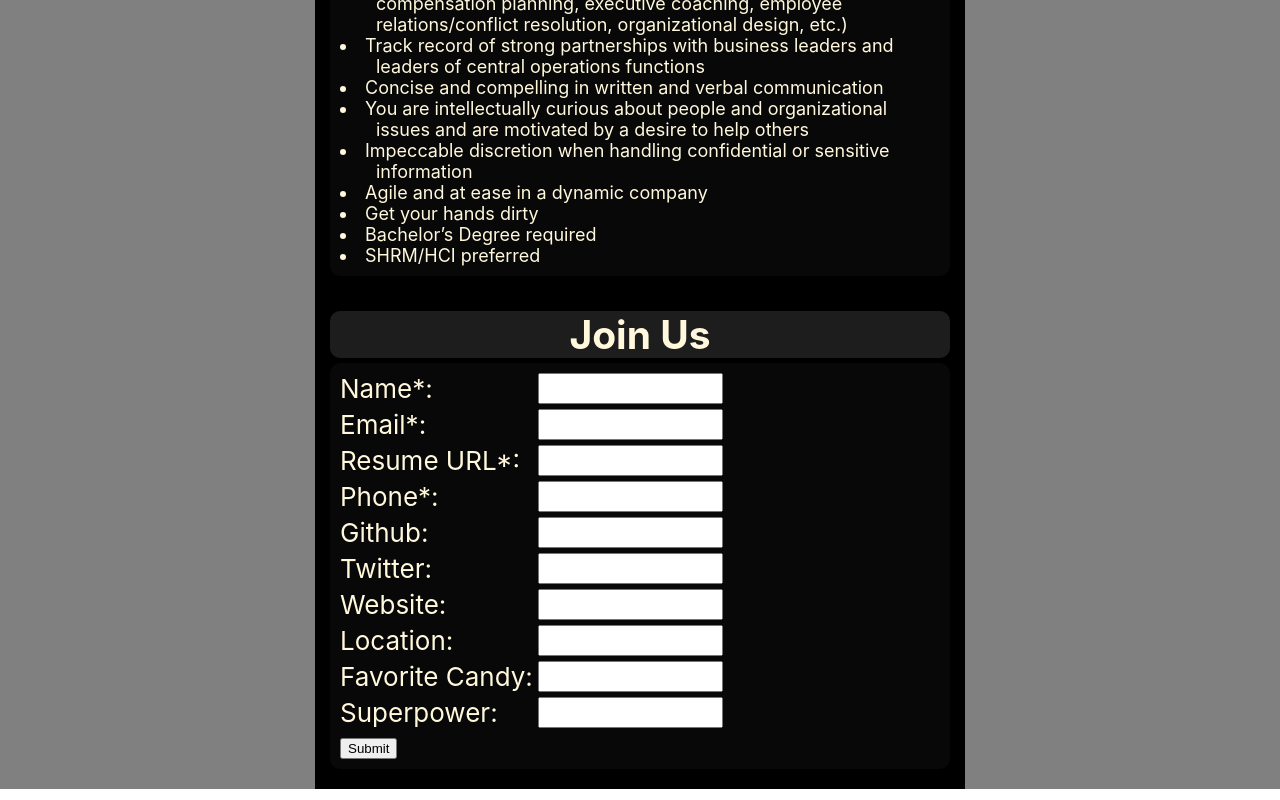
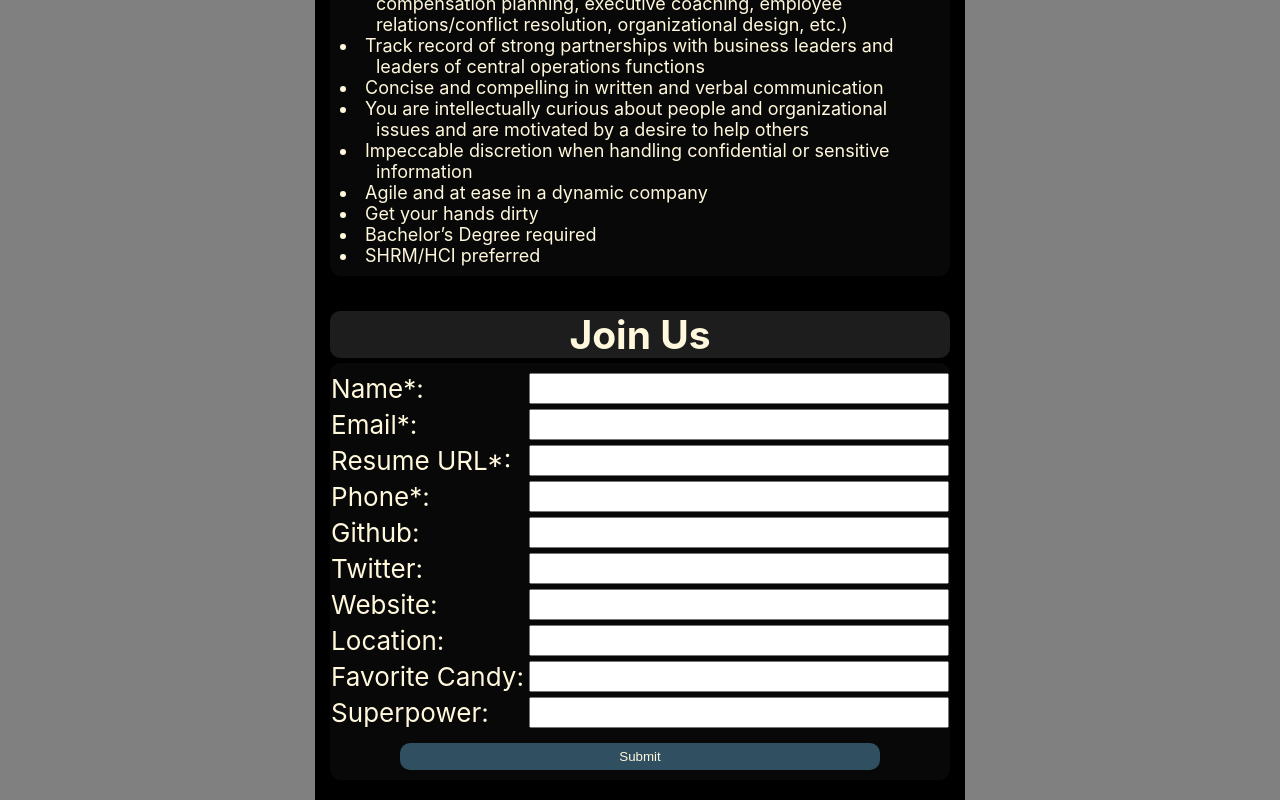
Before and after one commit to john-patterson/plaid-job-client, a React (Create React App) app: page /apply/014131e1-de48-4e94-b569-eb0e928e45d8 in a window 1280 px wide. Shown: the part 2290-3090 px from the top of the page. Built offline with nearby package versions, Linux system fonts and the light colour scheme.

Commit message:
style finished on apply page

```diff
--- a/src/pages/JobApplyPage.css
+++ b/src/pages/JobApplyPage.css
@@ -1,7 +1,26 @@
 .form-data {
     display: grid;
-    grid-template-columns: max-content max-content;
+    grid-template-columns: max-content 70%;
     grid-gap: 5px;
+    justify-content: center;
+}
+
+.job-application {
+    display: flex;
+    flex-direction: column;
+    justify-content: center;
+}
+
+.form-submit {
+    margin-top: 15px;
+    width: 80%;
+    margin-left: 10%;
+    height: 2em;
+    color: cornsilk;
+    background-color: rgb(48, 79, 97);
+    border: 0;
+    border-radius: 10px;
+
 }
 
 .form-data label {
--- a/src/pages/JobApplyPage.tsx
+++ b/src/pages/JobApplyPage.tsx
@@ -51,7 +51,8 @@ function JobApplicationForm(props: IJobApplyPageProps): JSX.Element {
   }
 
   return (
-    <form className="job-application" onSubmit={handleSubmit}>
+    <form onSubmit={handleSubmit}>
+      <div className="job-application">
         <div className="form-data">
           <TextInput label="Name" onChanged={setName} required={true} />
           <TextInput label="Email" onChanged={setEmail} required={true} type="email" />
@@ -66,7 +67,8 @@ function JobApplicationForm(props: IJobApplyPageProps): JSX.Element {
           <TextInput label="Superpower" onChanged={setSuperpower} type="text" />
         </div>
 
-      <input type="submit" value="Submit" />
+        <input className="form-submit" type="submit" value="Submit" />
+      </div>
     </form>
   );
 }
--- a/src/pages/JobListingPage.css
+++ b/src/pages/JobListingPage.css
@@ -57,7 +57,6 @@
   margin-left: 3px;
   margin-right: 3px;
   margin-bottom: 3px;
-  break-after: page;
   border-radius: 10px;
   display: block;
   text-align: center;
```
Lines whose indentation alone changed are shown as unchanged.
